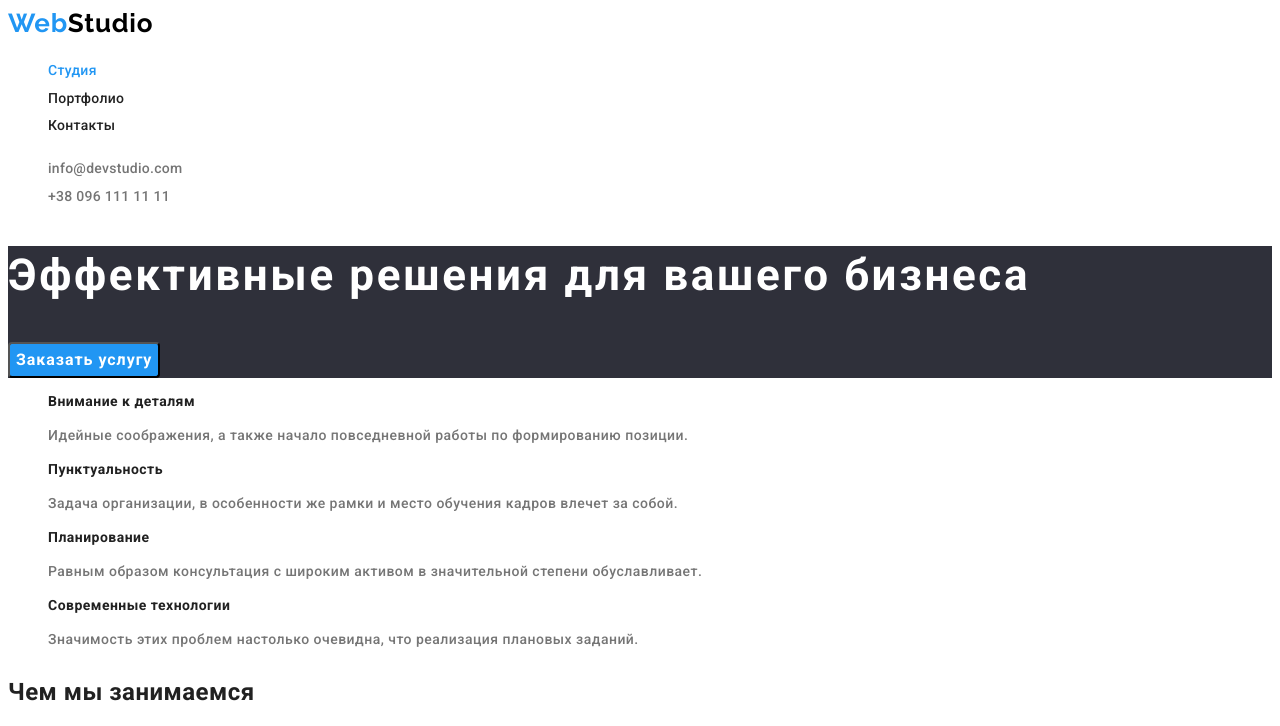
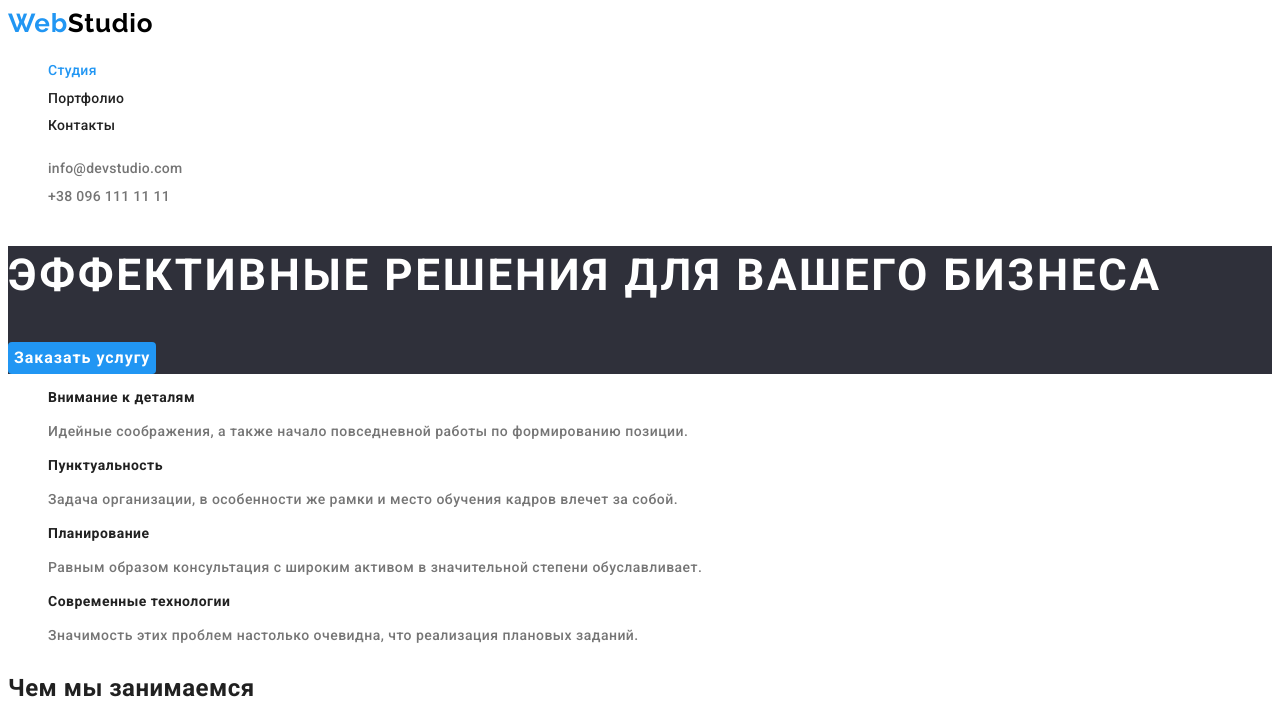
Before and after one commit to Ruslan-Chepurnoy/goit-markup-hw-02, a plain HTML site: page index.html in a window 1280 px wide. Shown: the top 726 px of the page. Drawn offline with Linux system fonts and the light colour scheme.

Commit message:
hw-2-corect

```diff
--- a/css/styles.css
+++ b/css/styles.css
@@ -79,6 +79,7 @@ body {
   line-height: 1.36;
   align-self: center;
   letter-spacing: 0.06em;
+  text-transform: uppercase;
 }
 .hero-button {
   color: var(--first-color);
@@ -92,6 +93,7 @@ body {
   letter-spacing: 0.06em;
   cursor: pointer;
   border-radius: 4px;
+  border: transparent;
 }
 .button:hover,
 .button:focus {
@@ -194,6 +196,7 @@ body {
   line-height: 1.63;
   cursor: pointer;
   border-radius: 4px;
+  border: transparent;
 }
 .active {
   background-color: var(--accent-color);
```
